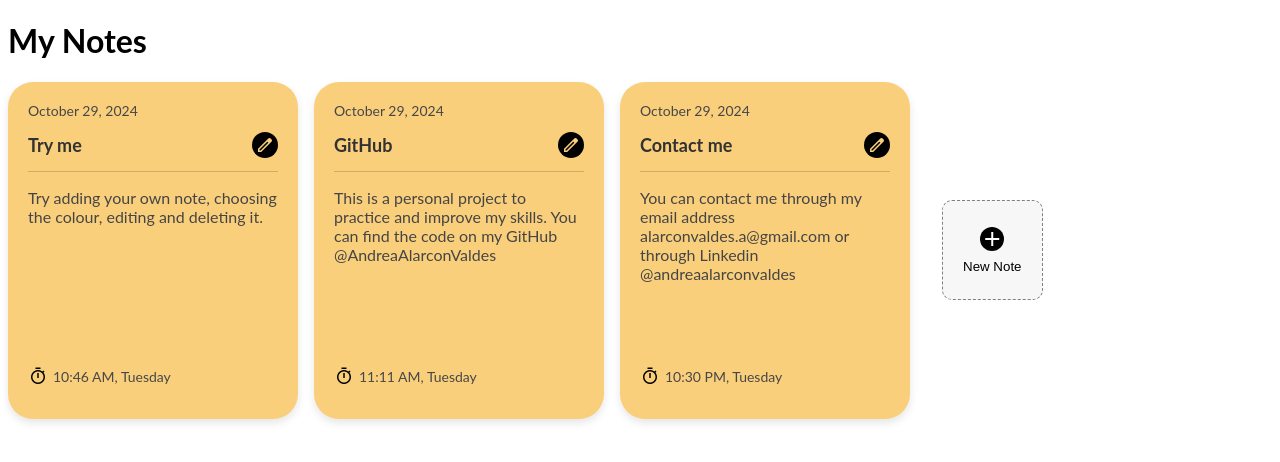
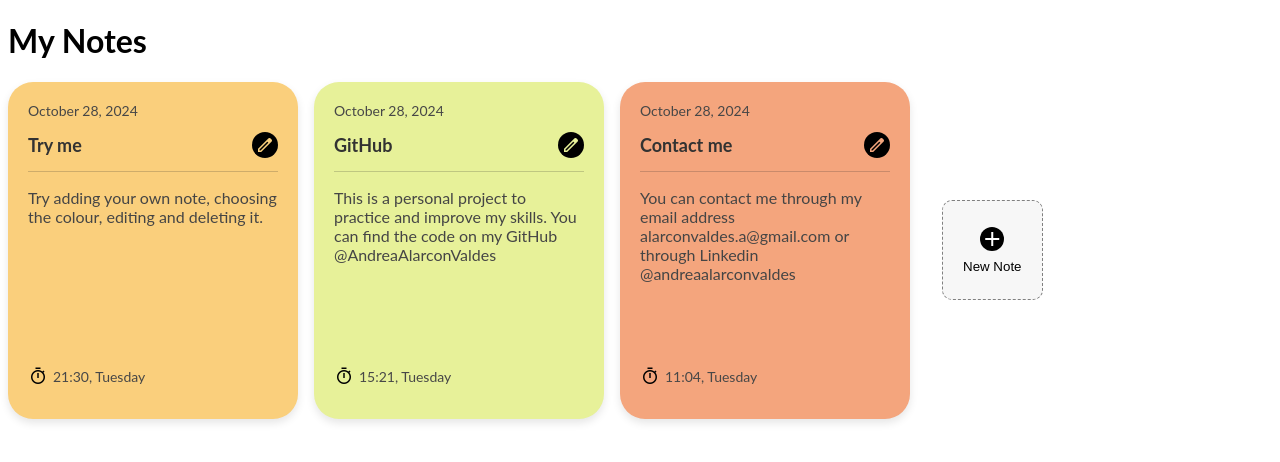
Before and after one commit to AndreaAlarconValdes/notebook-app, a React (Vite) app: page / in a window 1280 px wide. Shown: the top 462 px of the page. Built offline with nearby package versions, Linux system fonts and the light colour scheme.

Commit message:
update and delete card

```diff
--- a/src/components/note/NoteBoard.tsx
+++ b/src/components/note/NoteBoard.tsx
@@ -1,14 +1,25 @@
+import { useState } from "react";
 import "./NoteBoard.css";
 import { NoteList } from "./NoteList";
+import { NoteFormModal } from "./NoteFormModal";
 
 export function NoteBoard() {
+  const [isModalOpen, setIsModalOpen] = useState(false);
+
+  const openModal = () => {
+    setIsModalOpen(true);
+  };
+
+  const closeModal = () => {
+    setIsModalOpen(false);
+  };
 
   return (
     <div className="note-board-container">
       <h1>My Notes</h1>
       <div className="notes-section">
       <NoteList />
-      <button className="add-note-button" >
+      <button className="add-note-button" onClick={openModal}>
         <span
           className="material-symbols-outlined"
           style={{
@@ -22,6 +33,7 @@ export function NoteBoard() {
         New Note
       </button>
       </div>
+      {isModalOpen && <NoteFormModal closeModal={closeModal} />}
     </div>
   );
 }
--- a/src/components/note/NoteCard.css
+++ b/src/components/note/NoteCard.css
@@ -5,7 +5,6 @@
   justify-content: space-between;
   padding: 20px;
   box-shadow: 0px 4px 8px rgba(0, 0, 0, 0.1);
-  background-color: #facf7c;
   width: 250px;
 }
 
--- a/src/components/note/NoteCard.tsx
+++ b/src/components/note/NoteCard.tsx
@@ -1,23 +1,49 @@
 import "./NoteCard.css";
 import { Note } from "../../types/note";
+import { useState } from "react";
+import { NoteFormModal } from "./NoteFormModal";
 
 export const NoteCard: React.FC<Note> = ({
+  id,
   title,
   description,
+  color,
   creationDate,
   creationTime,
   creationDay,
 }) => {
+  const [isModalOpen, setIsModalOpen] = useState(false);
+
+  const openModal = () => {
+    setIsModalOpen(true);
+  };
+
+  const closeModal = () => {
+    setIsModalOpen(false);
+  };
+
+  const note = {
+    id,
+    title,
+    description,
+    color,
+    creationDate,
+    creationTime,
+    creationDay,
+  };
+
   return (
-    <div className="card-container">
+    <>
+    <div className="card-container" style={{backgroundColor: color}}>
       <p className="creation-date">{creationDate}</p>
       <section className="title-section">
         <h1 className="title">{title}</h1>
         <span
+        onClick={openModal}
           className="material-symbols-outlined"
           style={{
             backgroundColor: "black",
-            color: "#facf7c",
+            color: color,
             borderRadius: "999px",
             padding: "3px",
             cursor: "pointer",
@@ -34,5 +60,7 @@ export const NoteCard: React.FC<Note> = ({
         </p>
       </div>
     </div>
+    {isModalOpen && <NoteFormModal  closeModal={closeModal} note={note} />}
+    </>
   );
 };
--- /dev/null
+++ b/src/components/note/NoteFormModal.css
@@ -0,0 +1,51 @@
+.modal-overlay {
+  position: fixed;
+  top: 0;
+  left: 0;
+  right: 0;
+  bottom: 0;
+  background-color: rgba(0, 0, 0, 0.5);
+  display: flex;
+  justify-content: center;
+  align-items: center;
+}
+
+.form {
+  background-color: white;
+  border-radius: 25px;
+  width: 500px;
+  display: flex;
+  flex-direction: column;
+  padding: 2rem;
+}
+.form .close-button {
+  text-align: right;
+  cursor: pointer;
+}
+
+.form .color-buttons{
+  display: flex;
+  gap: 0.5rem;
+  align-items: center;
+}
+.form .color-button {
+  border-radius: 999px;
+  width: 20px;
+  height: 20px;
+  border: none;
+  cursor: pointer;
+}
+
+.color-button:hover {
+  scale: 1.3;
+}
+.color-button.active {
+  border: 1px solid black;
+}
+.form header {
+  border-bottom: 1px solid rgb(213, 213, 213);
+}
+
+.form footer {
+  display: flex;
+}
--- /dev/null
+++ b/src/components/note/NoteFormModal.tsx
@@ -0,0 +1,127 @@
+import "./NoteFormModal.css";
+import { useContext, useEffect, useState } from "react";
+import { NoteContext } from "../../context/NoteContext";
+import { Note, NoteColors } from "../../types/note";
+
+interface NoteFormModalProps {
+  closeModal: () => void;
+  note?: Note | null;
+}
+export function NoteFormModal({ closeModal, note = null }: NoteFormModalProps) {
+  const [title, setTitle] = useState("");
+  const [description, setDescription] = useState("");
+  const [creationDate, setCreationDate] = useState("");
+  const [creationTime, setCreationTime] = useState("");
+  const [creationDay, setCreationDay] = useState("");
+  const [color, setColor] = useState<NoteColors>(NoteColors.green)
+  const { createNote, updateNote, deleteNote } = useContext(NoteContext);
+
+  useEffect(() => {
+    if (note) {
+      setTitle(note.title);
+      setDescription(note.description);
+      setColor(note.color);
+      setCreationDate(note.creationDate);
+      setCreationTime(note.creationTime);
+      setCreationDay(note.creationDay);
+    } else {
+      setTitle("");
+      setDescription("");
+      setColor(NoteColors.green);
+      setCreationDate("");
+      setCreationTime("");
+      setCreationDay("");
+    }
+  }, [note]);
+
+  const handleSubmit = (e: React.FormEvent<HTMLFormElement>) => {
+    e.preventDefault();
+    if (title.trim() === "" || description.trim() === "") {
+      alert("This field cannot be empty");
+      return;
+    }
+    if (note) {
+      updateNote({
+        ...note,
+        title,
+        description,
+        color,
+        creationDate,
+        creationTime,
+        creationDay,
+      });
+    } else {
+      createNote({
+        title,
+        description,
+        color,
+        creationDate,
+        creationTime,
+        creationDay,
+      });
+    }
+
+    setTitle("");
+    setDescription("");
+    setCreationDate("");
+    setCreationTime("");
+    setCreationDay("");
+    closeModal();
+  };
+
+  return (
+    <div className="modal-overlay">
+      <form className="form" onSubmit={handleSubmit}>
+        <span
+          className="material-symbols-outlined close-button"
+          onClick={closeModal}
+        >
+          close
+        </span>
+        <header>
+          <h3>{note ? "Edit note" : "Create new note"}</h3>
+          <h5>
+            {note
+              ? "Edit your note details."
+              : "Customize and create your note."}
+          </h5>
+        </header>
+        <p>Title</p>
+        <input
+          onChange={(e) => setTitle(e.target.value)}
+          value={title}
+          autoFocus
+        />
+        <p>Description</p>
+        <textarea
+          onChange={(e: React.ChangeEvent<HTMLTextAreaElement>) =>
+            setDescription(e.target.value)
+          }
+          value={description}
+        ></textarea>
+          <p>Pick a color</p>
+        <div className="color-buttons">
+          {Object.values(NoteColors).map((colorValue) => (
+            <button
+              key={colorValue}
+              type="button"
+              className={`color-button ${color === colorValue ? 'active' : ''}`}
+              style={{ backgroundColor: colorValue }}
+              onClick={() => setColor(colorValue as NoteColors)}
+            >
+            </button>
+          ))}
+        </div>
+        {note && (
+          <p>
+            {creationDay} {creationDate} - {creationTime}
+          </p>
+        )}
+        <footer>
+          {note && <button onClick={() => deleteNote(note.id)}>Delete</button>}
+          <button type="submit">{note ? "Save changes" : "Create note"}</button>
+        </footer>
+      </form>
+    </div>
+  );
+}
--- a/src/components/note/NoteList.tsx
+++ b/src/components/note/NoteList.tsx
@@ -13,7 +13,7 @@ export function NoteList() {
   return (
     <div className="note-list-container">
       {notes.map((note) => (
-        <NoteCard id={note.id} title={note.title} description={note.description} creationDate={note.creationDate} creationTime={note.creationTime} creationDay={note.creationDay}/>
+        <NoteCard key={note.id} id={note.id} title={note.title} description={note.description} color={note.color} creationDate={note.creationDate} creationTime={note.creationTime} creationDay={note.creationDay}/>
       ))}
     </div>
   );
--- a/src/context/NoteContext.tsx
+++ b/src/context/NoteContext.tsx
@@ -5,6 +5,8 @@ import { Note } from "../types/note";
 interface NoteContextProps {
   notes: Note[];
   createNote: (note: Omit<Note, "id">) => void;
+  updateNote: (note: Note) => void;
+  deleteNote: (id: number) => void
 }
 
 export const NoteContext = createContext<NoteContextProps>(null as any);
@@ -23,6 +25,7 @@ export function NoteContextProvider({ children }: NoteContextProviderProps) {
         id: notes.length,
         title: note.title,
         description: note.description,
+        color: note.color,
         creationDate: new Date().toLocaleDateString("en-US", {
           year: "numeric",
           month: "long",
@@ -31,13 +34,23 @@ export function NoteContextProvider({ children }: NoteContextProviderProps) {
         creationTime: new Date().toLocaleTimeString("en-US", {
           hour: "2-digit",
           minute: "2-digit",
-          hour12: true,
+          hour12: false,
         }),
         creationDay: new Date().toLocaleDateString("en-US", {
           weekday: "long",
         }),
       },
     ]);
+  }
+
+  function updateNote(updatedNote: Note) {
+    setNotes((prevNotes) =>
+      prevNotes.map((note) => (note.id === updatedNote.id ? updatedNote : note))
+    );
+  }
+
+  function deleteNote(id: number) {
+    setNotes((prevNotes) => prevNotes.filter((note) => note.id !== id));
   }
 
   useEffect(() => {
@@ -49,6 +62,8 @@ export function NoteContextProvider({ children }: NoteContextProviderProps) {
       value={{
         notes,
         createNote,
+        updateNote,
+        deleteNote,
       }}
     >
       {children}
--- a/src/data/notes.ts
+++ b/src/data/notes.ts
@@ -1,11 +1,14 @@
-export const notes = [
+import { Note, NoteColors } from "../types/note";
+
+export const notes: Note[] = [
   {
     id: 0,
     title: "Try me",
     description:
       "Try adding your own note, choosing the colour, editing and deleting it.",
-    creationDate: "October 29, 2024",
-    creationTime: "10:46 AM",
+    color: NoteColors.orange,
+    creationDate: "October 28, 2024",
+    creationTime: "21:30",
     creationDay: "Tuesday",
   },
   {
@@ -13,8 +16,9 @@ export const notes = [
     title: "GitHub",
     description:
       "This is a personal project to practice and improve my skills. You can find the code on my GitHub @AndreaAlarconValdes",
-    creationDate: "October 29, 2024",
-    creationTime: "11:11 AM",
+    creationDate: "October 28, 2024",
+    creationTime: "15:21",
+    color: NoteColors.green ,
     creationDay: "Tuesday",
   },
   {
@@ -22,8 +26,9 @@ export const notes = [
     title: "Contact me",
     description:
       "You can contact me through my email address alarconvaldes.a@gmail.com or through Linkedin @andreaalarconvaldes",
-    creationDate: "October 29, 2024",
-    creationTime: "10:30 PM",
+    creationDate: "October 28, 2024",
+    creationTime: "11:04",
+    color: NoteColors.salmon,
     creationDay: "Tuesday",
   },
 ];
--- a/src/types/note/note-object.ts
+++ b/src/types/note/note-object.ts
@@ -5,4 +5,11 @@ export interface Note {
   creationDate: string;
   creationTime: string;
   creationDay: string;
+  color: NoteColors;
 }
+
+export enum NoteColors {
+  orange = "#facf7c",
+  green = "#e7f199",
+  salmon = "#f4a57d",
+}
```
Also changed, not shown: src/components/note/NoteForm.tsx (deleted, +0 -51 lines).
